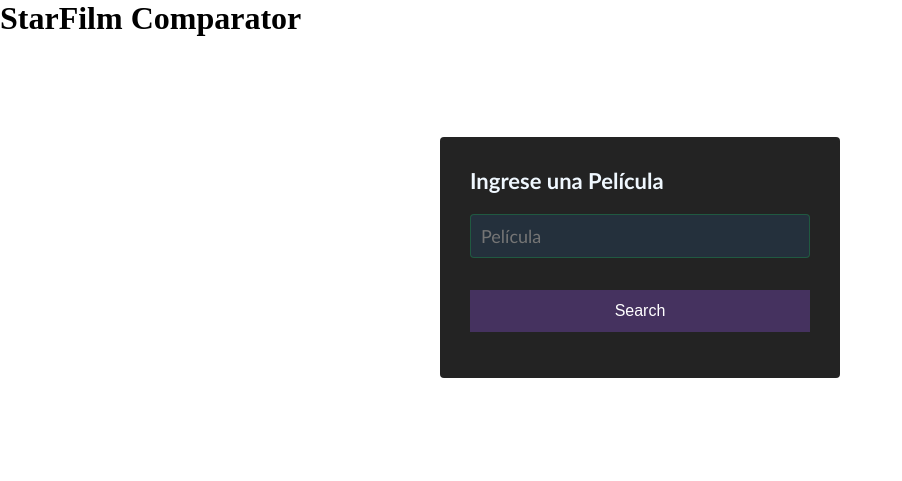
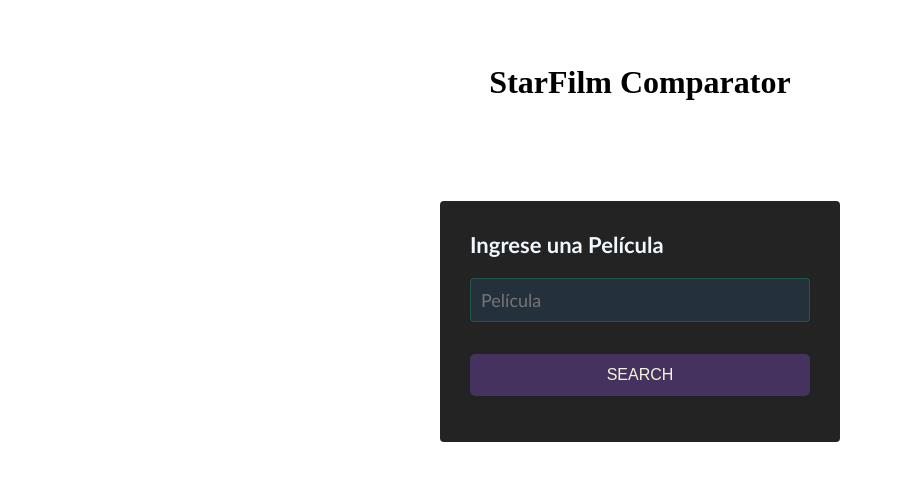
Before and after one commit to ignaciotitos/starFilm, a Flask app: page / in a window 1280 px wide. Shown: the top 481 px of the page, without its empty margins (0-902 px from the left). Run offline with Flask 2, Linux system fonts and the light colour scheme.

Commit message:
inicio.html

```diff
--- a/python/templates/inicio.html
+++ b/python/templates/inicio.html
@@ -10,6 +10,7 @@
                     margin: 0;
                     padding: 0;
                     box-sizing: border-box;
+                    background-color: #ffffff;
                 }
                 .form-register {
                     width: 400px;
@@ -25,6 +26,7 @@
                 .form-register h4 {
                     font-size: 22px;
                     margin-bottom: 20px;
+                    background-color: #232323;
                 }
 
                 .form-register .control {
@@ -38,15 +40,41 @@
                     font-size: 18px;
                 }
 
-                .form-register .boton {
+                .boton {
+                    display: inline-flex;
+                    align-items: center;
+                    justify-content: center;
                     width: 100%;
+                    color: beige;
                     background: #45325f;
                     border: none;
                     padding: 12px;
-                    color: white;
                     margin: 16px 0;
                     font-size: 16px;
+                    cursor: pointer;
+                    text-transform: uppercase;
+                    transition: .3s ease all;
+                    border-radius: 5px;
+                    position: relative;
+                    overflow: hidden;
                 }
+
+                .search {
+                    color: beige;
+                    background: #45325f;
+                }
+
+                .form-register .formulario {
+                    background: #232323;
+                }
+
+                h1 {
+                    text-align: center;
+                    justify-content: center;
+                    margin-top: 5%;
+                    font-family: 'Bodoni MT'
+                }
+
             </style>
         </head>
         <body>
@@ -55,9 +83,9 @@
             </header>
             <section class="form-register">
                 <h4>Ingrese una Película</h4>
-                <form action="/busqueda" method="post">
+                <form class = "formulario" action="/busqueda" method="post">
                     <input class ="control" type="text" name="Buscador" placeholder="Película"/><br/>
-                    <input class ="boton" type="submit" value="Search"/>
+                    <button class ="boton"><span class="search">Search</span></button>
                 </form>
             </section>
         </body>
```
